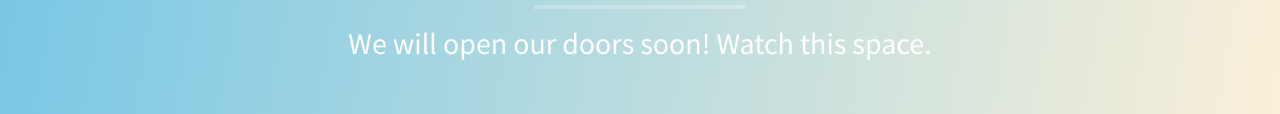
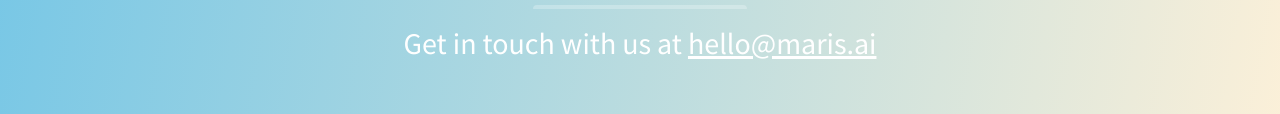
Before and after one commit to Maris-AI/maris-ai.github.io, a plain HTML site: page index.html in a window 1280 px wide. Shown: the part 1936-2050 px from the top of the page. Drawn offline with nearby package versions, Linux system fonts and the light colour scheme.

Commit message:
add contact details

```diff
--- a/index.html
+++ b/index.html
@@ -243,15 +243,15 @@
       </svg>
       <section class="container mx-auto text-center py-6 mb-12">
          <h2 id="contact_us" class="w-full my-2 text-5xl font-bold leading-tight text-center text-white">
-            Contact Us
+             Contact Us
          </h2>
          <div class="w-full mb-4">
-            <div class="h-1 mx-auto bg-white w-1/6 opacity-25 my-0 py-0 rounded-t"></div>
+             <div class="h-1 mx-auto bg-white w-1/6 opacity-25 my-0 py-0 rounded-t"></div>
          </div>
          <h3 class="my-4 text-3xl leading-tight">
-            We will open our doors soon! Watch this space.
+             Get in touch with us at <a href="mailto:hello@maris.ai" class="underline">hello@maris.ai</a>
          </h3>
-      </section>
+     </section>
       <!--Footer-->
       <footer class="bg-white">
          <div class="container mx-auto px-8">
```
